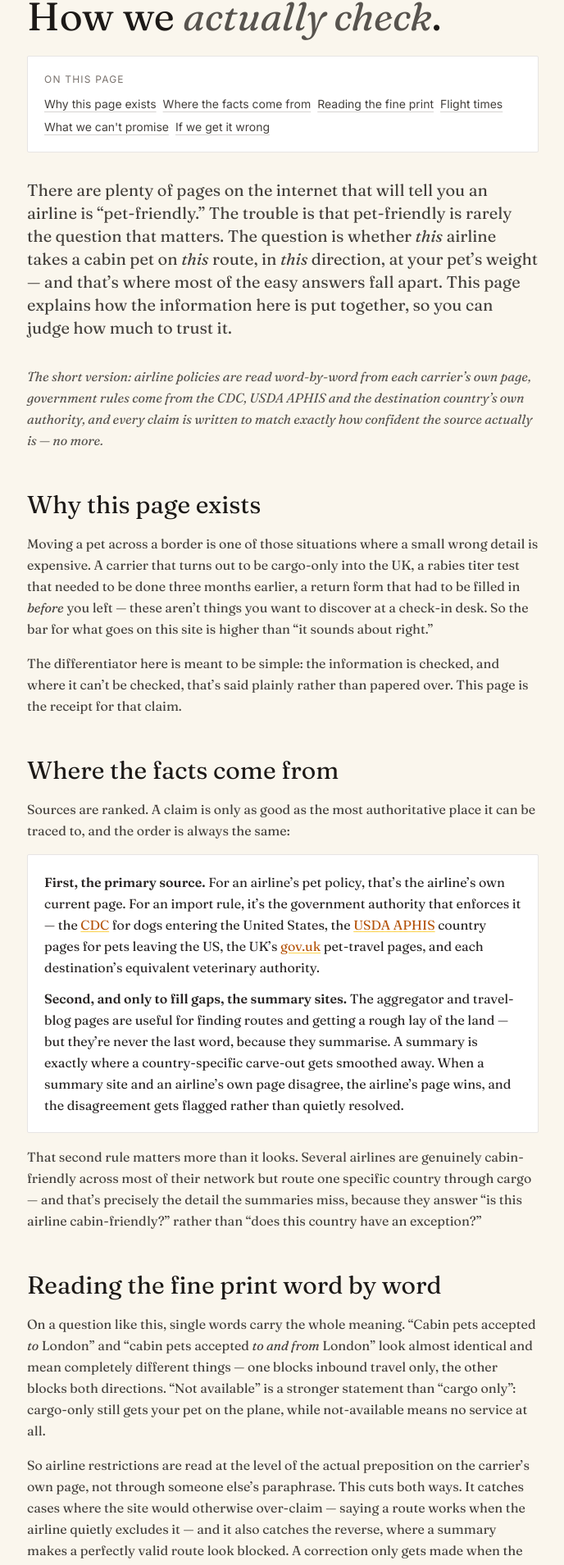
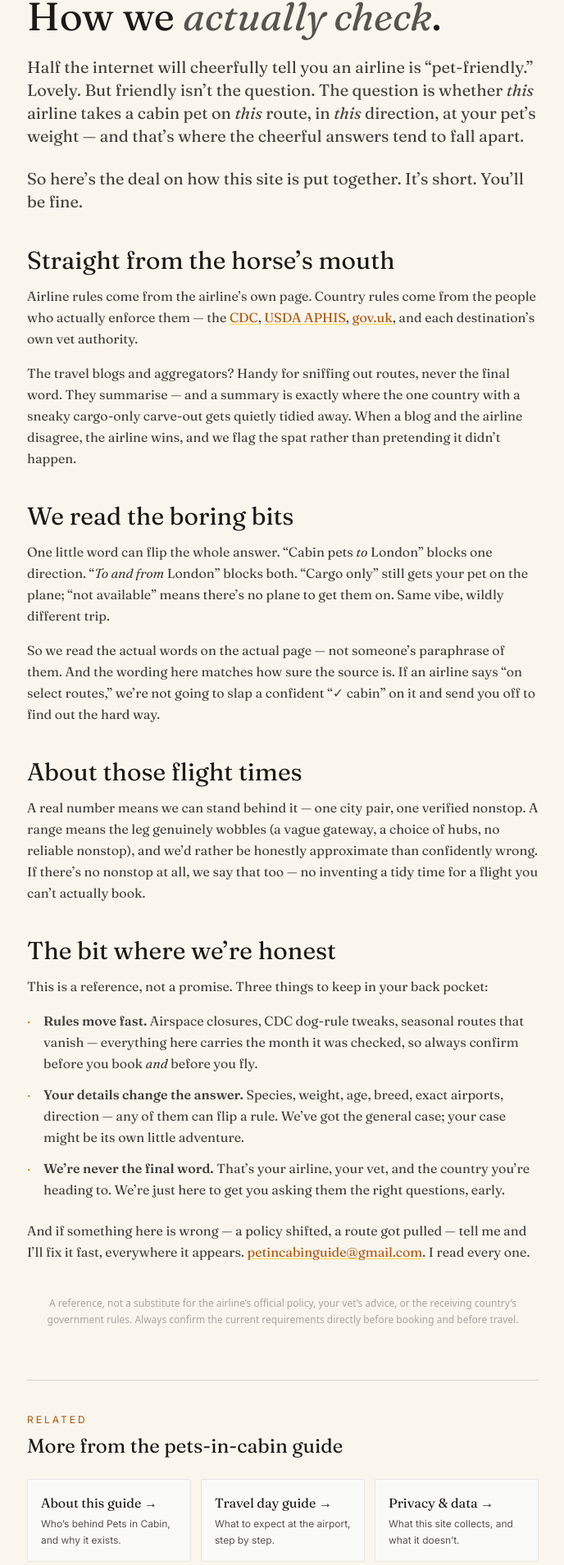
Before and after one commit to rupindermahay/petsincabin, a Next.js app: page /how-we-check in a window 1280 px wide. Shown: the part 205-2114 px from the top of the page at 82% size, without its empty margins (295-983 px from the left). Built offline with nearby package versions, Linux system fonts and the light colour scheme.

Commit message:
Add files via upload

```diff
--- a/pages/how-we-check.js
+++ b/pages/how-we-check.js
@@ -8,7 +8,7 @@ export default function HowWeCheck() {
         <title>How We Check (2026): Our Sourcing &amp; Verification Method | Pets in Cabin</title>
         <meta
           name="description"
-          content="Pets in Cabin's whole point is that the information is actually checked. Here's exactly how: airline policies read word-by-word from each carrier's own page, government rules taken from the CDC, USDA APHIS and destination authorities, and a discipline for catching the carve-outs that summary sites miss."
+          content="The whole point of Pets in Cabin is that the info is actually checked. Airline policies read straight from the airline's own page, rules from the CDC, USDA APHIS and each country's own authority — and where we can't be sure, we say so."
         />
         <link rel="canonical" href="https://www.petsincabin.com/how-we-check" />
       </Head>
@@ -48,126 +48,70 @@ export default function HowWeCheck() {
             How we <span className="italic text-stone-600">actually check</span>.
           </h1>
 
-          <div className="bg-white border border-stone-200 rounded-sm p-5 mb-8">
-            <div className="text-xs uppercase tracking-widest text-stone-500 mb-3">On this page</div>
-            <div className="flex flex-wrap gap-2 text-sm">
-              <a href="#why" className="text-stone-700 hover:text-amber-700 underline decoration-stone-300 hover:decoration-amber-600 underline-offset-4">Why this page exists</a>
-              <a href="#sources" className="text-stone-700 hover:text-amber-700 underline decoration-stone-300 hover:decoration-amber-600 underline-offset-4">Where the facts come from</a>
-              <a href="#word-level" className="text-stone-700 hover:text-amber-700 underline decoration-stone-300 hover:decoration-amber-600 underline-offset-4">Reading the fine print</a>
-              <a href="#times" className="text-stone-700 hover:text-amber-700 underline decoration-stone-300 hover:decoration-amber-600 underline-offset-4">Flight times</a>
-              <a href="#limits" className="text-stone-700 hover:text-amber-700 underline decoration-stone-300 hover:decoration-amber-600 underline-offset-4">What we can't promise</a>
-              <a href="#wrong" className="text-stone-700 hover:text-amber-700 underline decoration-stone-300 hover:decoration-amber-600 underline-offset-4">If we get it wrong</a>
-            </div>
-          </div>
-
-          <p className="font-serif text-lg md:text-xl text-stone-700 leading-relaxed mb-8">
-            There are plenty of pages on the internet that will tell you an airline is &ldquo;pet-friendly.&rdquo; The trouble is that pet-friendly is rarely the question that matters. The question is whether <em>this</em> airline takes a cabin pet on <em>this</em> route, in <em>this</em> direction, at your pet&rsquo;s weight — and that&rsquo;s where most of the easy answers fall apart. This page explains how the information here is put together, so you can judge how much to trust it.
+          <p className="font-serif text-lg md:text-xl text-stone-700 leading-relaxed mb-6">
+            Half the internet will cheerfully tell you an airline is &ldquo;pet-friendly.&rdquo; Lovely. But friendly isn&rsquo;t the question. The question is whether <em>this</em> airline takes a cabin pet on <em>this</em> route, in <em>this</em> direction, at your pet&rsquo;s weight — and that&rsquo;s where the cheerful answers tend to fall apart.
           </p>
 
-          <p className="font-serif italic text-stone-600 leading-relaxed mb-12">
-            The short version: airline policies are read word-by-word from each carrier&rsquo;s own page, government rules come from the CDC, USDA APHIS and the destination country&rsquo;s own authority, and every claim is written to match exactly how confident the source actually is — no more.
+          <p className="font-serif text-lg md:text-xl text-stone-700 leading-relaxed mb-10">
+            So here&rsquo;s the deal on how this site is put together. It&rsquo;s short. You&rsquo;ll be fine.
           </p>
 
-          {/* WHY */}
-          <section id="why" className="mb-12">
-            <h2 className="font-serif text-2xl md:text-3xl text-stone-900 mb-4">Why this page exists</h2>
+          {/* STRAIGHT FROM THE SOURCE */}
+          <h2 className="font-serif text-2xl md:text-3xl text-stone-900 mb-3">Straight from the horse&rsquo;s mouth</h2>
           <p className="font-serif text-stone-700 leading-relaxed mb-4">
-              Moving a pet across a border is one of those situations where a small wrong detail is expensive. A carrier that turns out to be cargo-only into the UK, a rabies titer test that needed to be done three months earlier, a return form that had to be filled in <em>before</em> you left — these aren&rsquo;t things you want to discover at a check-in desk. So the bar for what goes on this site is higher than &ldquo;it sounds about right.&rdquo;
+            Airline rules come from the airline&rsquo;s own page. Country rules come from the people who actually enforce them — the{" "}
+            <a href="https://www.cdc.gov/importation/dogs/index.html" target="_blank" rel="noopener noreferrer" className="text-amber-700 underline decoration-amber-300 underline-offset-2 hover:text-amber-800">CDC</a>,{" "}
+            <a href="https://www.aphis.usda.gov/pet-travel" target="_blank" rel="noopener noreferrer" className="text-amber-700 underline decoration-amber-300 underline-offset-2 hover:text-amber-800">USDA APHIS</a>,{" "}
+            <a href="https://www.gov.uk/take-pet-abroad" target="_blank" rel="noopener noreferrer" className="text-amber-700 underline decoration-amber-300 underline-offset-2 hover:text-amber-800">gov.uk</a>, and each destination&rsquo;s own vet authority.
           </p>
-            <p className="font-serif text-stone-700 leading-relaxed">
-              The differentiator here is meant to be simple: the information is checked, and where it can&rsquo;t be checked, that&rsquo;s said plainly rather than papered over. This page is the receipt for that claim.
+          <p className="font-serif text-stone-700 leading-relaxed mb-10">
+            The travel blogs and aggregators? Handy for sniffing out routes, never the final word. They summarise — and a summary is exactly where the one country with a sneaky cargo-only carve-out gets quietly tidied away. When a blog and the airline disagree, the airline wins, and we flag the spat rather than pretending it didn&rsquo;t happen.
           </p>
-          </section>
 
-          {/* SOURCES */}
-          <section id="sources" className="mb-12">
-            <h2 className="font-serif text-2xl md:text-3xl text-stone-900 mb-4">Where the facts come from</h2>
+          {/* THE FINE PRINT */}
+          <h2 className="font-serif text-2xl md:text-3xl text-stone-900 mb-3">We read the boring bits</h2>
           <p className="font-serif text-stone-700 leading-relaxed mb-4">
-              Sources are ranked. A claim is only as good as the most authoritative place it can be traced to, and the order is always the same:
+            One little word can flip the whole answer. &ldquo;Cabin pets <em>to</em> London&rdquo; blocks one direction. &ldquo;<em>To and from</em> London&rdquo; blocks both. &ldquo;Cargo only&rdquo; still gets your pet on the plane; &ldquo;not available&rdquo; means there&rsquo;s no plane to get them on. Same vibe, wildly different trip.
           </p>
-            <div className="bg-white border border-stone-200 rounded-sm p-5 mb-4">
-              <p className="font-serif text-stone-800 leading-relaxed mb-3">
-                <strong>First, the primary source.</strong> For an airline&rsquo;s pet policy, that&rsquo;s the airline&rsquo;s own current page. For an import rule, it&rsquo;s the government authority that enforces it — the{" "}
-                <a href="https://www.cdc.gov/importation/dogs/index.html" target="_blank" rel="noopener noreferrer" className="text-amber-700 underline decoration-amber-300 underline-offset-2 hover:text-amber-800">CDC</a>{" "}
-                for dogs entering the United States, the{" "}
-                <a href="https://www.aphis.usda.gov/pet-travel" target="_blank" rel="noopener noreferrer" className="text-amber-700 underline decoration-amber-300 underline-offset-2 hover:text-amber-800">USDA APHIS</a>{" "}
-                country pages for pets leaving the US, the UK&rsquo;s{" "}
-                <a href="https://www.gov.uk/take-pet-abroad" target="_blank" rel="noopener noreferrer" className="text-amber-700 underline decoration-amber-300 underline-offset-2 hover:text-amber-800">gov.uk</a>{" "}
-                pet-travel pages, and each destination&rsquo;s equivalent veterinary authority.
+          <p className="font-serif text-stone-700 leading-relaxed mb-10">
+            So we read the actual words on the actual page — not someone&rsquo;s paraphrase of them. And the wording here matches how sure the source is. If an airline says &ldquo;on select routes,&rdquo; we&rsquo;re not going to slap a confident &ldquo;✓ cabin&rdquo; on it and send you off to find out the hard way.
           </p>
-              <p className="font-serif text-stone-800 leading-relaxed">
-                <strong>Second, and only to fill gaps, the summary sites.</strong> The aggregator and travel-blog pages are useful for finding routes and getting a rough lay of the land — but they&rsquo;re never the last word, because they summarise. A summary is exactly where a country-specific carve-out gets smoothed away. When a summary site and an airline&rsquo;s own page disagree, the airline&rsquo;s page wins, and the disagreement gets flagged rather than quietly resolved.
-              </p>
-            </div>
-            <p className="font-serif text-stone-700 leading-relaxed">
-              That second rule matters more than it looks. Several airlines are genuinely cabin-friendly across most of their network but route one specific country through cargo — and that&rsquo;s precisely the detail the summaries miss, because they answer &ldquo;is this airline cabin-friendly?&rdquo; rather than &ldquo;does this country have an exception?&rdquo;
-            </p>
-          </section>
-
-          {/* WORD LEVEL */}
-          <section id="word-level" className="mb-12">
-            <h2 className="font-serif text-2xl md:text-3xl text-stone-900 mb-4">Reading the fine print word by word</h2>
-            <p className="font-serif text-stone-700 leading-relaxed mb-4">
-              On a question like this, single words carry the whole meaning. &ldquo;Cabin pets accepted <em>to</em> London&rdquo; and &ldquo;cabin pets accepted <em>to and from</em> London&rdquo; look almost identical and mean completely different things — one blocks inbound travel only, the other blocks both directions. &ldquo;Not available&rdquo; is a stronger statement than &ldquo;cargo only&rdquo;: cargo-only still gets your pet on the plane, while not-available means no service at all.
-            </p>
-            <p className="font-serif text-stone-700 leading-relaxed mb-4">
-              So airline restrictions are read at the level of the actual preposition on the carrier&rsquo;s own page, not through someone else&rsquo;s paraphrase. This cuts both ways. It catches cases where the site would otherwise over-claim — saying a route works when the airline quietly excludes it — and it also catches the reverse, where a summary makes a perfectly valid route look blocked. A correction only gets made when the airline&rsquo;s own wording actually supports it.
-            </p>
-            <p className="font-serif text-stone-700 leading-relaxed">
-              The wording you read here is meant to match the confidence of the source. If a carrier says &ldquo;on select international routes,&rdquo; you won&rsquo;t see a flat &ldquo;✓ cabin&rdquo; here without that qualifier attached. When two of an airline&rsquo;s own documents disagree — a binding terms-and-conditions PDF saying one thing and a customer FAQ saying another — both are noted, and you&rsquo;re told to confirm at booking rather than being handed a false certainty.
-            </p>
-          </section>
 
           {/* TIMES */}
-          <section id="times" className="mb-12">
-            <h2 className="font-serif text-2xl md:text-3xl text-stone-900 mb-4">Flight times</h2>
+          <h2 className="font-serif text-2xl md:text-3xl text-stone-900 mb-3">About those flight times</h2>
+          <p className="font-serif text-stone-700 leading-relaxed mb-10">
+            A real number means we can stand behind it — one city pair, one verified nonstop. A range means the leg genuinely wobbles (a vague gateway, a choice of hubs, no reliable nonstop), and we&rsquo;d rather be honestly approximate than confidently wrong. If there&rsquo;s no nonstop at all, we say that too — no inventing a tidy time for a flight you can&rsquo;t actually book.
+          </p>
+
+          {/* THE FINE FINE PRINT */}
+          <h2 className="font-serif text-2xl md:text-3xl text-stone-900 mb-3">The bit where we&rsquo;re honest</h2>
           <p className="font-serif text-stone-700 leading-relaxed mb-4">
-              The journey planner shows a specific flight time whenever it can stand behind one — a single known city pair with a verified nonstop duration gets a real number, checked against the airline&rsquo;s schedule or current route data. Where the planner shows a range instead, that&rsquo;s deliberate: it means the leg genuinely varies — a generic gateway, a choice of hubs, or a city pair without a reliable nonstop — and a single fabricated figure would be misleading.
+            This is a reference, not a promise. Three things to keep in your back pocket:
           </p>
-            <p className="font-serif text-stone-700 leading-relaxed">
-              In other words, a range is an honest answer, not a lazy one. Where no nonstop service actually exists between two cities, the planner says so rather than inventing a plausible-looking time for a flight you couldn&rsquo;t book.
-            </p>
-          </section>
-
-          {/* LIMITS */}
-          <section id="limits" className="mb-12">
-            <h2 className="font-serif text-2xl md:text-3xl text-stone-900 mb-4">What we can&rsquo;t promise</h2>
-            <p className="font-serif text-stone-700 leading-relaxed mb-4">
-              This is a reference, not a substitute for the airline&rsquo;s official policy or your vet&rsquo;s advice — and not a booking guarantee. Three honest limits are worth stating plainly:
-            </p>
-            <ul className="space-y-3 mb-4">
+          <ul className="space-y-3 mb-6">
             <li className="font-serif text-stone-700 leading-relaxed pl-5 relative">
               <span className="absolute left-0 text-amber-600">·</span>
-                <strong>Rules change, sometimes overnight.</strong> Airspace closures, CDC dog-rule updates, screwworm restrictions, seasonal routes — these move faster than any single page can. Everything here carries the month it was checked, and the standing instruction is always to confirm directly before you book and again before you fly.
+              <strong>Rules move fast.</strong> Airspace closures, CDC dog-rule tweaks, seasonal routes that vanish — everything here carries the month it was checked, so always confirm before you book <em>and</em> before you fly.
             </li>
             <li className="font-serif text-stone-700 leading-relaxed pl-5 relative">
               <span className="absolute left-0 text-amber-600">·</span>
-                <strong>Your specifics change the answer.</strong> Your pet&rsquo;s species, weight, age and breed, the exact airports, and the direction of travel can all flip a rule. The guidance here is the general case; your case may differ.
+              <strong>Your details change the answer.</strong> Species, weight, age, breed, exact airports, direction — any of them can flip a rule. We&rsquo;ve got the general case; your case might be its own little adventure.
             </li>
             <li className="font-serif text-stone-700 leading-relaxed pl-5 relative">
               <span className="absolute left-0 text-amber-600">·</span>
-                <strong>The final authority is never us.</strong> It&rsquo;s the airline, your vet, and the receiving country&rsquo;s government. This site is here to get you asking the right questions of the right people, well ahead of time.
+              <strong>We&rsquo;re never the final word.</strong> That&rsquo;s your airline, your vet, and the country you&rsquo;re heading to. We&rsquo;re just here to get you asking them the right questions, early.
             </li>
           </ul>
-          </section>
-
-          {/* WRONG */}
-          <section id="wrong" className="mb-8">
-            <h2 className="font-serif text-2xl md:text-3xl text-stone-900 mb-4">If we get something wrong</h2>
-            <p className="font-serif text-stone-700 leading-relaxed mb-4">
-              Despite the care, things will occasionally be out of date or mistaken — a policy changes the week after it&rsquo;s checked, a route gets suspended, a fee moves. If you spot something that doesn&rsquo;t match what an airline or government page is telling you, please say so. Corrections are taken seriously and made quickly, and a fix to one fact is traced through every place that fact appears, not just the page you happened to be reading.
-            </p>
-            <p className="font-serif text-stone-700 leading-relaxed">
-              You can reach me at{" "}
-              <a href="mailto:petincabinguide@gmail.com" className="text-amber-700 underline decoration-amber-300 underline-offset-2 hover:text-amber-800">petincabinguide@gmail.com</a>.
-            </p>
-          </section>
-
-          <p className="font-sans text-xs text-stone-400 leading-relaxed mt-12 text-center">
-            This page describes the method behind Pets in Cabin. It is a reference, not a substitute for the airline&rsquo;s official policy, your veterinarian&rsquo;s advice, or the receiving country&rsquo;s government requirements. Always confirm the current rules directly before booking and before travel.
+          <p className="font-serif text-stone-700 leading-relaxed mb-10">
+            And if something here is wrong — a policy shifted, a route got pulled — tell me and I&rsquo;ll fix it fast, everywhere it appears.{" "}
+            <a href="mailto:petincabinguide@gmail.com" className="text-amber-700 underline decoration-amber-300 underline-offset-2 hover:text-amber-800">petincabinguide@gmail.com</a>. I read every one.
           </p>
 
-          {/* Related guides — cross-links to other pages */}
+          <p className="font-sans text-xs text-stone-400 leading-relaxed mt-4 text-center">
+            A reference, not a substitute for the airline&rsquo;s official policy, your vet&rsquo;s advice, or the receiving country&rsquo;s government rules. Always confirm the current requirements directly before booking and before travel.
+          </p>
+
+          {/* Related guides */}
           <div className="mt-16 pt-10 border-t border-stone-300">
             <div className="text-xs uppercase tracking-[0.25em] text-amber-700 mb-2">Related</div>
             <h2 className="font-serif text-2xl text-stone-900 mb-6">More from the pets-in-cabin guide</h2>
```
Lines whose indentation alone changed are shown as unchanged.
